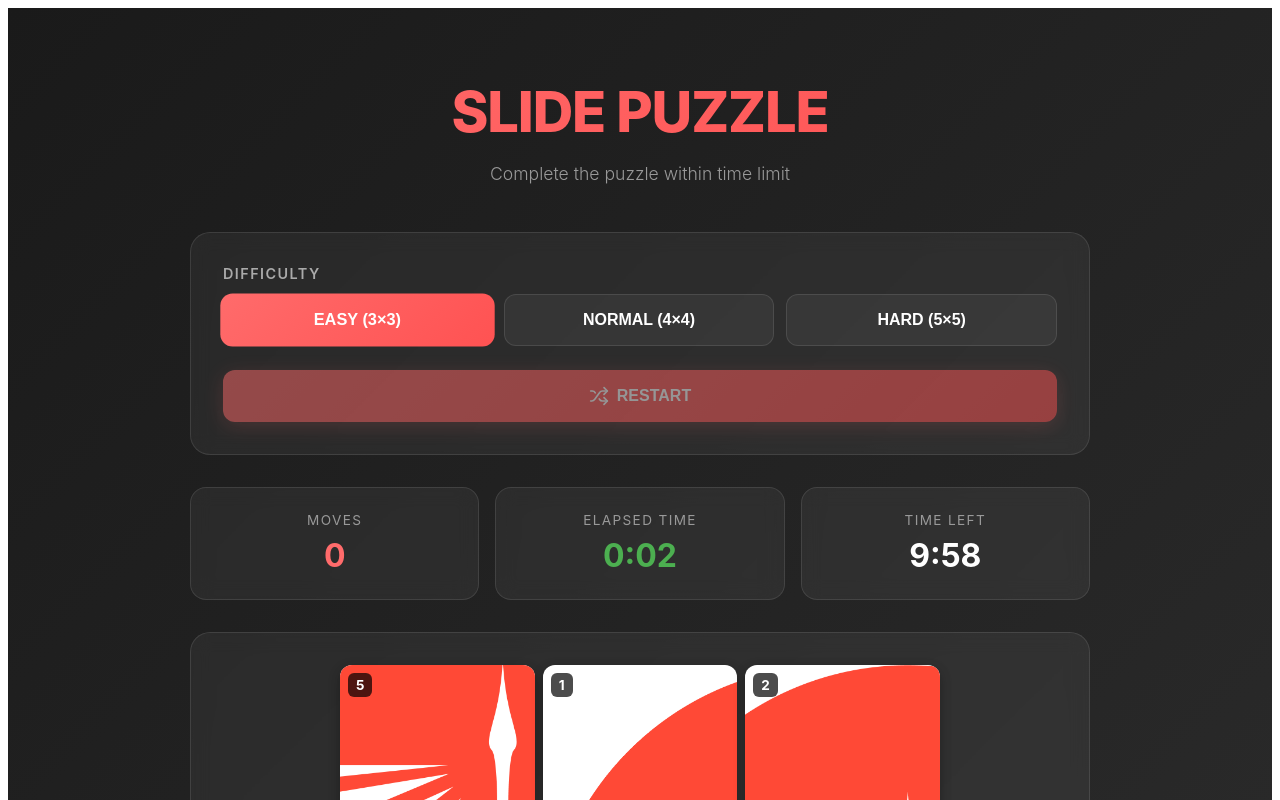
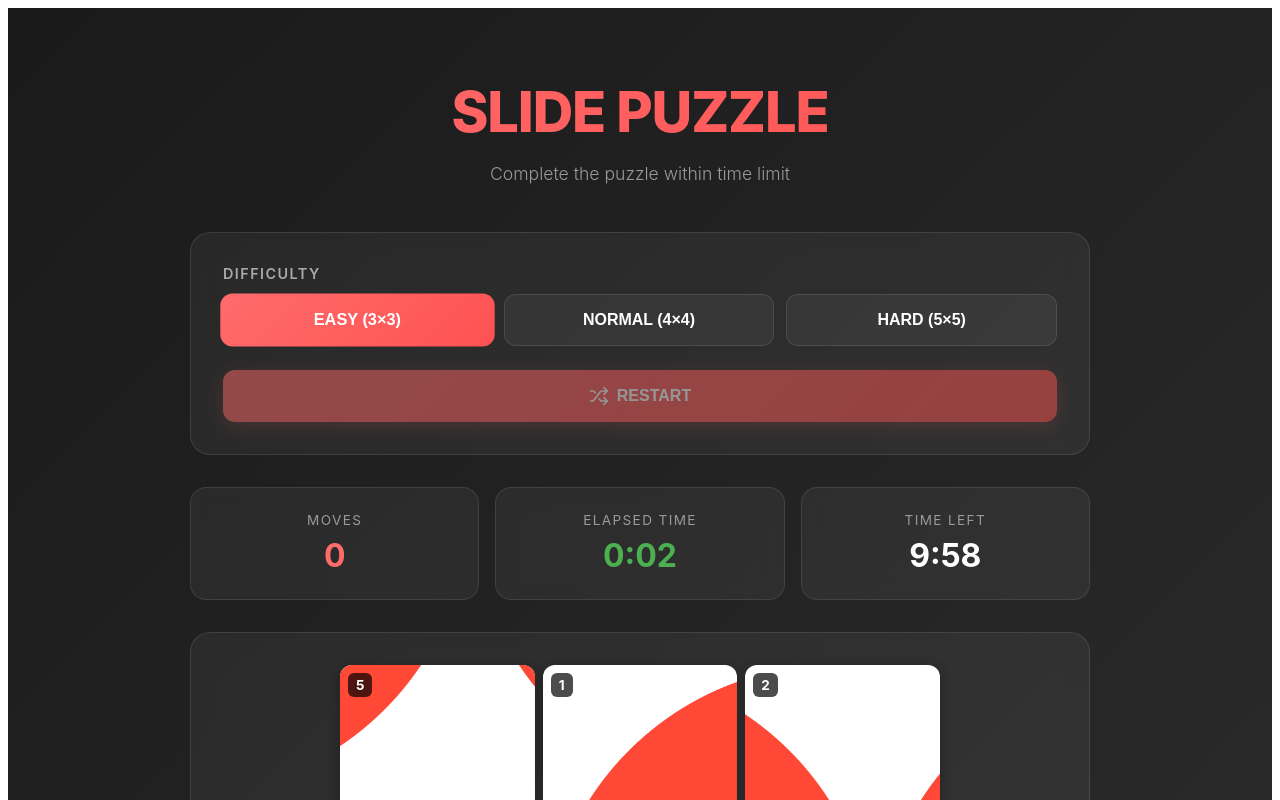
Before and after one commit to sunsunjp/SlidePuzzle, a React (Vite) app: page / in a window 1280 px wide. Both pictures are taken after a click on the button "START GAME". Shown: the top 800 px of the page. Built offline with nearby package versions, Linux system fonts and the light colour scheme.

Commit message:
Fix backgroundposition.

```diff
--- a/src/slide-puzzle.jsx
+++ b/src/slide-puzzle.jsx
@@ -408,7 +408,7 @@
                           height: '100%',
                           backgroundImage: `url(${IMAGE_URL})`,
                           backgroundSize: `${difficulty * 100}% ${difficulty * 100}%`,
-                          backgroundPosition: `${((tile - 1) % difficulty) * tileSize}% ${Math.floor((tile - 1) / difficulty) * tileSize}%`
+                          backgroundPosition: `${-((tile - 1) % difficulty) * tileSize}% ${-Math.floor((tile - 1) / difficulty) * tileSize}%`
                         }} />
 
                         {/* Number */}
```
